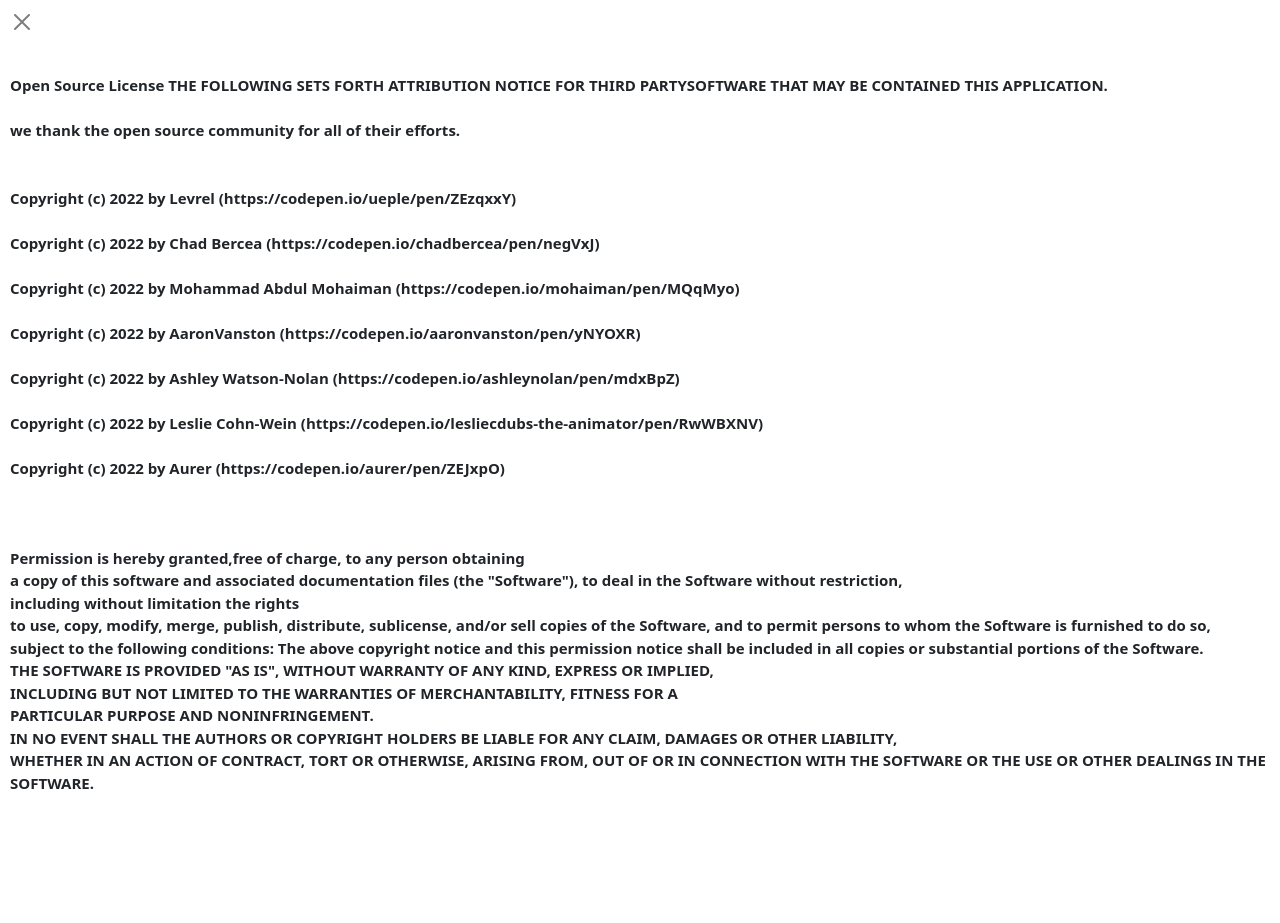
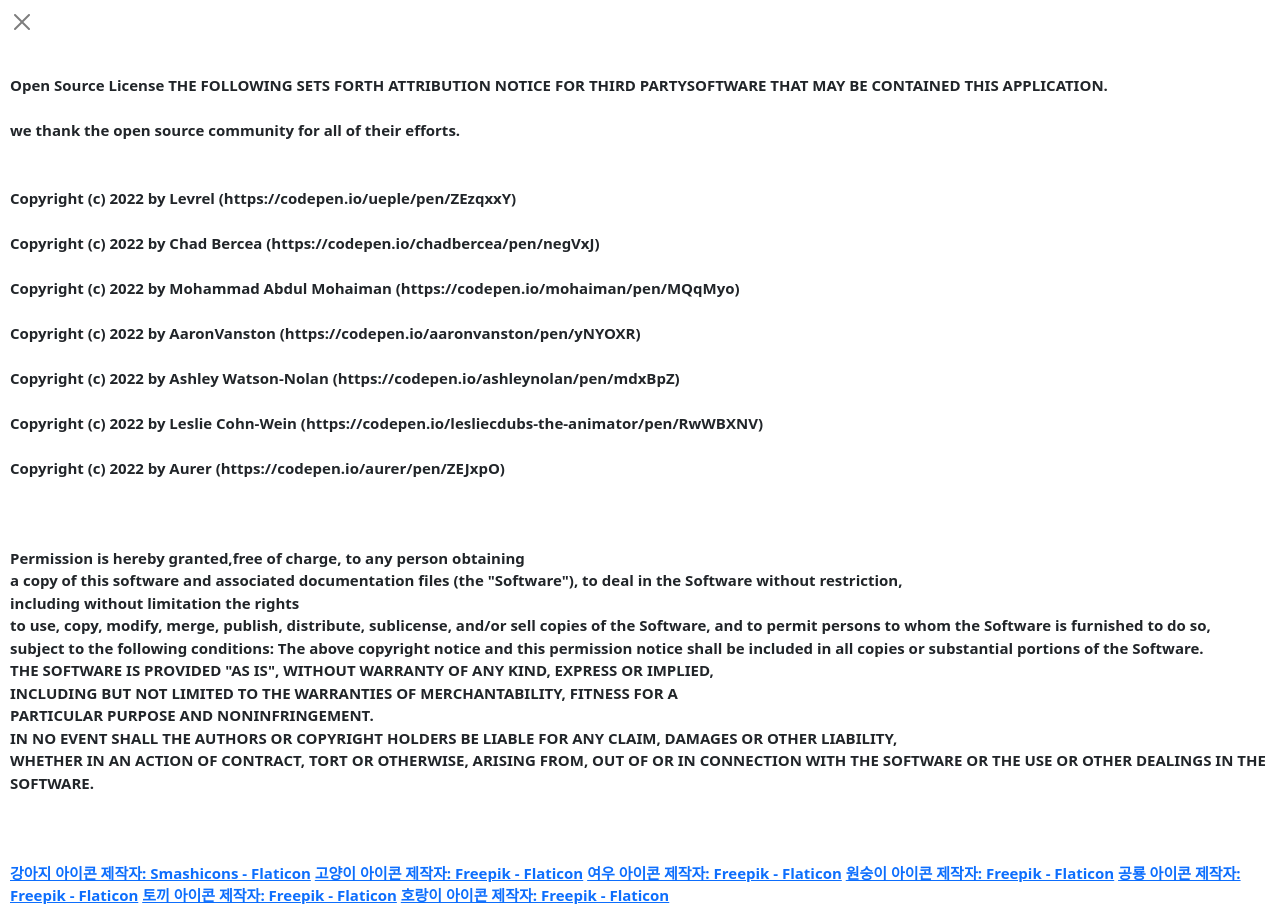
Before and after one commit to kthoons/animalface-license, a plain HTML site: page index.html in a window 1280 px wide. Before the commit the page ends 810 px from the top, so only its background shows below. Drawn offline with nearby package versions, Linux system fonts and the light colour scheme.

Commit message:
작업 마무리중

```diff
--- a/index.html
+++ b/index.html
@@ -40,7 +40,18 @@
 				PARTICULAR PURPOSE AND NONINFRINGEMENT. <br />IN NO EVENT SHALL THE AUTHORS OR
 				COPYRIGHT HOLDERS BE LIABLE FOR ANY CLAIM, DAMAGES OR OTHER LIABILITY,<br />
 				WHETHER IN AN ACTION OF CONTRACT, TORT OR OTHERWISE, ARISING FROM, OUT OF OR IN
-				CONNECTION WITH THE SOFTWARE OR THE USE OR OTHER DEALINGS IN THE SOFTWARE.
+				CONNECTION WITH THE SOFTWARE OR THE USE OR OTHER DEALINGS IN THE SOFTWARE.<br /><br /><br /><br />
+
+
+
+				<a href="https://www.flaticon.com/kr/free-icons/" title="강아지 아이콘">강아지 아이콘  제작자: Smashicons - Flaticon</a>
+				<a href="https://www.flaticon.com/kr/free-icons/" title="고양이 아이콘">고양이 아이콘  제작자: Freepik - Flaticon</a>
+				<a href="https://www.flaticon.com/kr/free-icons/" title="여우 아이콘">여우 아이콘  제작자: Freepik - Flaticon</a>
+				<a href="https://www.flaticon.com/kr/free-icons/" title="원숭이 아이콘">원숭이 아이콘  제작자: Freepik - Flaticon</a>
+				<a href="https://www.flaticon.com/kr/free-icons/" title="공룡 아이콘">공룡 아이콘  제작자: Freepik - Flaticon</a>
+				<a href="https://www.flaticon.com/kr/free-icons/" title="토끼 아이콘">토끼 아이콘  제작자: Freepik - Flaticon</a>
+				<a href="https://www.flaticon.com/kr/free-icons/" title="호랑이 아이콘">호랑이 아이콘  제작자: Freepik - Flaticon</a>
+
 			</p>
 		</div>
 		<script>
```
